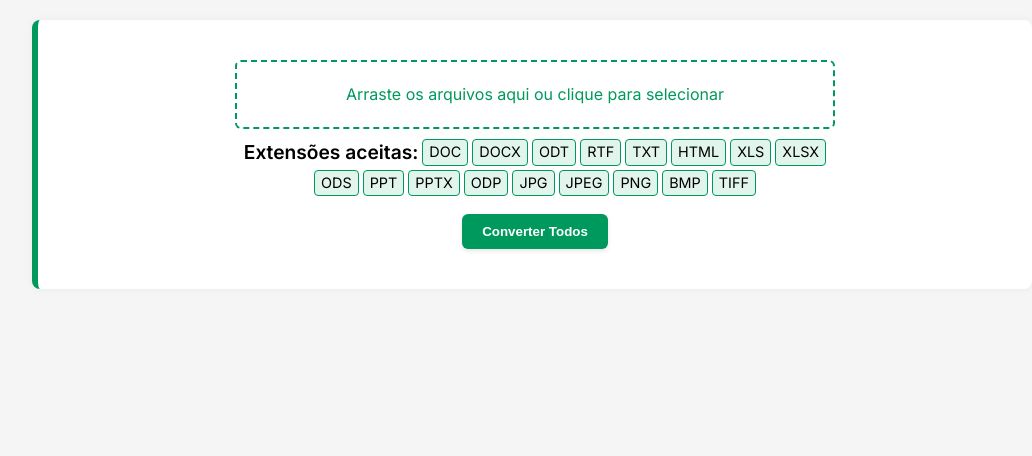
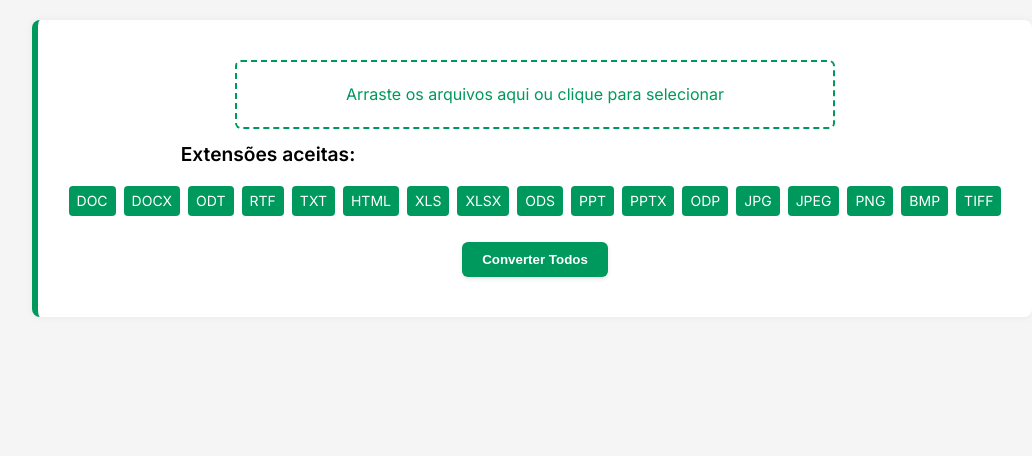
Before and after one commit to lfbrandt/grupovital-pdfs, a Flask app: page /converter in a window 1280 px wide. Shown: the part 189-645 px from the top of the page, without its empty margins (108-1140 px from the left). Run offline with Flask 3, Linux system fonts and the light colour scheme; some libraries are stand-ins or nearby versions.

Commit message:
Enhance converter page extension badges

```diff
--- a/app/__init__.py
+++ b/app/__init__.py
@@ -109,7 +109,13 @@ def create_app():
 
     @app.route("/converter")
     def converter_page():
-        return render_template("converter.html")
+        extensions = [
+            'doc','docx','odt','rtf','txt','html',
+            'xls','xlsx','ods',
+            'ppt','pptx','odp',
+            'jpg','jpeg','png','bmp','tiff'
+        ]
+        return render_template("converter.html", extensions=extensions)
 
     @app.route("/merge")
     def merge_page():
--- a/app/static/style.css
+++ b/app/static/style.css
@@ -1029,3 +1029,22 @@ button:focus {
   background: rgba(52, 152, 219, 1);
   transform: scale(1.1);
 }
+
+/* Lista de extensões no Converter */
+.extensions-list {
+  display: flex;
+  flex-wrap: wrap;
+  gap: 0.5rem;
+  justify-content: center;
+  margin: 1rem 0;
+}
+
+.ext-badge {
+  background-color: var(--primary-color);
+  color: #fff;
+  font-size: 0.875rem;
+  font-weight: 500;
+  text-transform: uppercase;
+  padding: 0.25rem 0.5rem;
+  border-radius: 0.25rem;
+}
--- a/app/templates/converter.html
+++ b/app/templates/converter.html
@@ -36,25 +36,11 @@
                 Arraste os arquivos aqui ou clique para selecionar
             </div>
             <ul id="lista-arquivos"></ul>
-            <div class="subtitulo accepted-extensions">
-              <strong>Extensões aceitas:</strong>
-              <span>DOC</span>
-              <span>DOCX</span>
-              <span>ODT</span>
-              <span>RTF</span>
-              <span>TXT</span>
-              <span>HTML</span>
-              <span>XLS</span>
-              <span>XLSX</span>
-              <span>ODS</span>
-              <span>PPT</span>
-              <span>PPTX</span>
-              <span>ODP</span>
-              <span>JPG</span>
-              <span>JPEG</span>
-              <span>PNG</span>
-              <span>BMP</span>
-              <span>TIFF</span>
+            <p class="subtitulo" style="color:#000;font-weight:600">Extensões aceitas:</p>
+            <div class="extensions-list">
+              {% for ext in extensions %}
+                <span class="ext-badge">{{ ext|upper }}</span>
+              {% endfor %}
             </div>
             {{ macros.preview_area('spinner-' ~ prefix, 'preview-' ~ prefix) }}
             <button id="converter-btn" disabled>Converter Todos</button>
```
